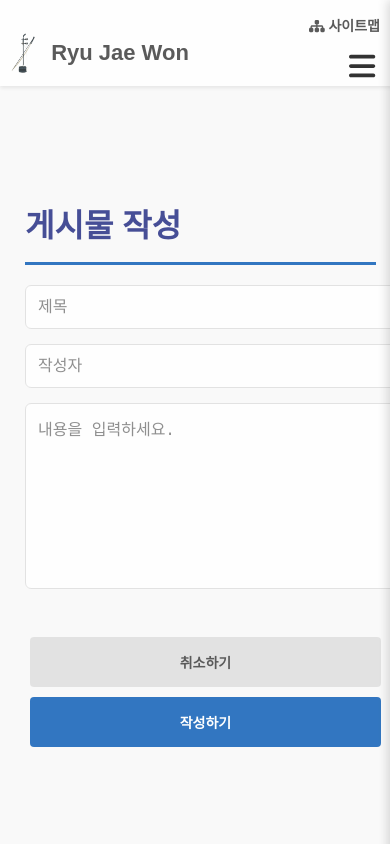
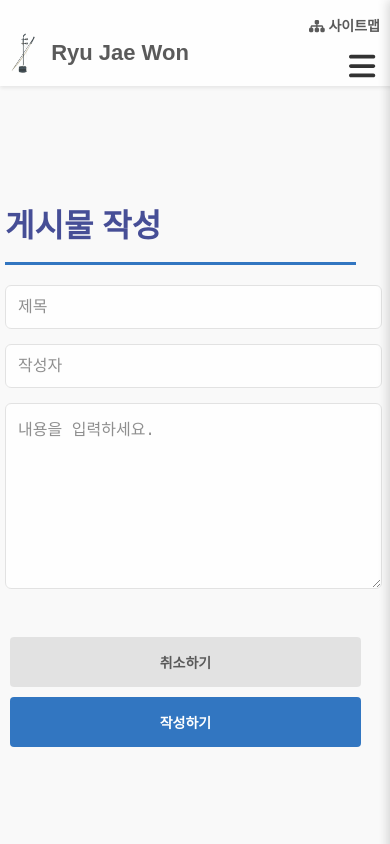
Before and after one commit to BrightLuminate/jawnproject, a React (Create React App) app: page /WriteForm in a window 390 px wide. Shown: the top 844 px of the page. Built offline with nearby package versions, Linux system fonts and the light colour scheme.

Commit message:
Update WriteForm.css

```diff
--- a/src/css/WriteForm.css
+++ b/src/css/WriteForm.css
@@ -105,6 +105,8 @@ h2 {
 @media (max-width: 768px) {
     .write-form {
         width: 90%;
+        position: relative;
+        right: 20px;
     }
     .form-actions {
         flex-direction: column;
```
